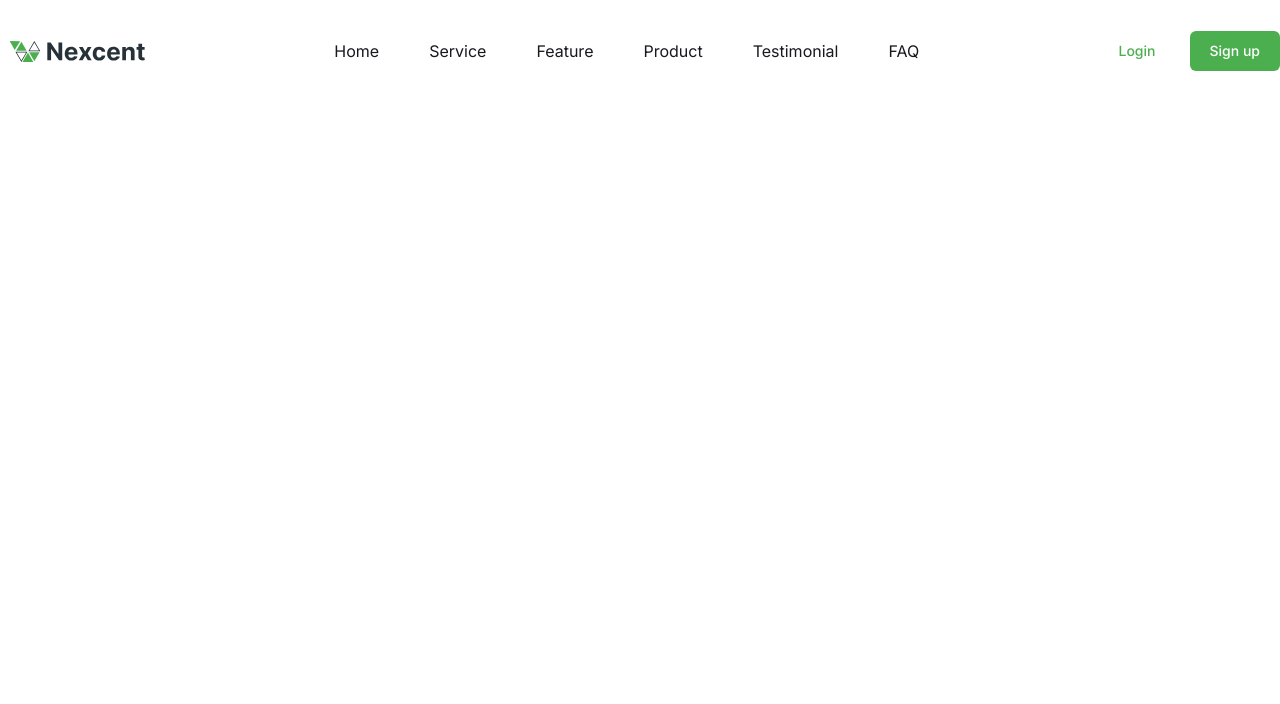
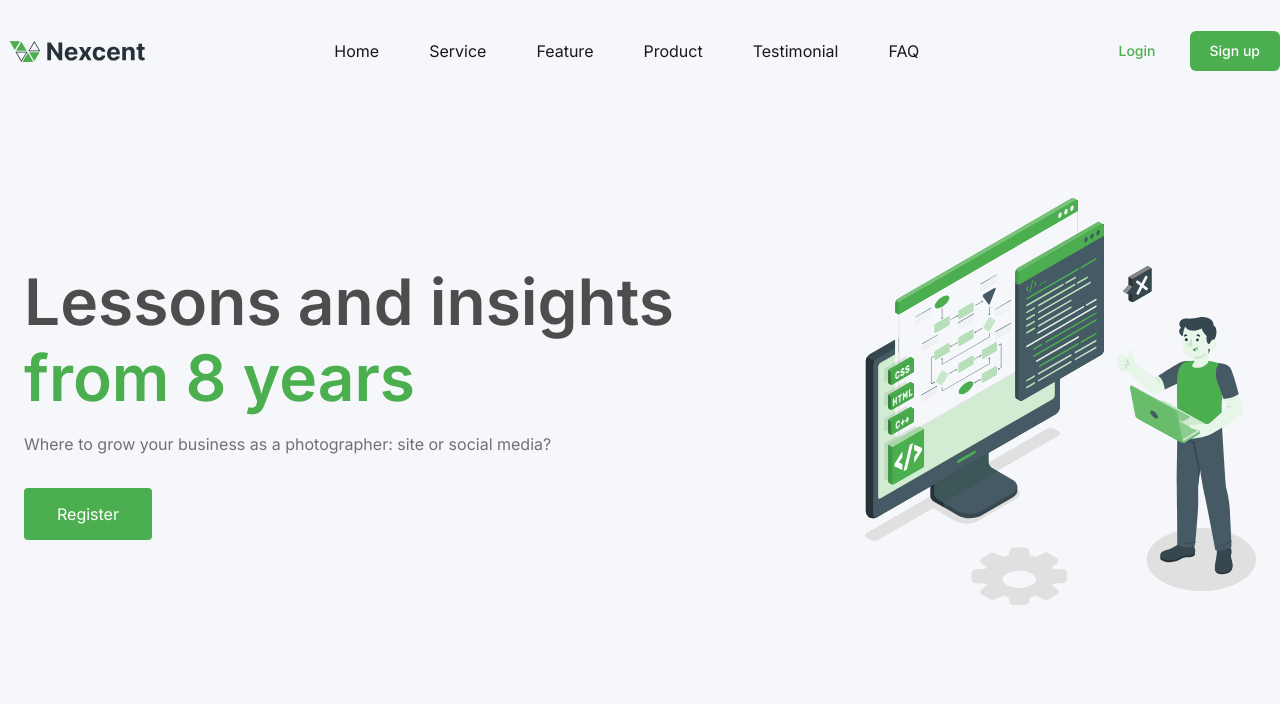
Before and after one commit to ZoyidjonNasretdinov/nexcent, a plain HTML site: page index.html in a window 1280 px wide. Drawn offline with Linux system fonts and the light colour scheme.

Commit message:
hero section html and css

```diff
--- a/css/main.css
+++ b/css/main.css
@@ -12,6 +12,7 @@ body {
   font-optical-sizing: auto;
   font-weight: 400;
   font-style: normal;
+  background: var(--Neutral-Silver, #f5f7fa);
 }
 
 img {
@@ -105,3 +106,54 @@ a {
 }
 
 /* header style end */
+
+/* hero section style start */
+
+.hero {
+  padding: 96px 0;
+}
+
+.hero__wrapper {
+  display: flex;
+  align-items: center;
+  justify-content: space-between;
+  padding: 0 24px;
+}
+
+.hero__content {
+  width: 657px;
+}
+
+.hero__title {
+  color: var(--Neutral-D_Grey, #4d4d4d);
+  font-size: 64px;
+  font-weight: 600;
+  line-height: 76px; /* 118.75% */
+  padding-bottom: 16px;
+}
+
+.hero__title span {
+  color: var(--Brand-Primary, #4CAF4F)
+}
+
+.hero__desc {
+  color: var(--Neutral-Grey, #717171);
+  line-height: 24px; /* 150% */
+  padding-bottom: 32px;
+}
+
+.hero__register {
+  display: flex;
+  width: 128px;
+  padding: 14px 32px;
+  justify-content: center;
+  align-items: center;
+  gap: 10px;
+  border-radius: 4px;
+  background: var(--Brand-Primary, #4CAF4F);
+  color: var(--Neutral-White, #FFF);
+  text-align: center;
+  line-height: 24px; /* 150% */
+}
+
+/* hero section style end */
--- a/index.html
+++ b/index.html
@@ -42,5 +42,21 @@
       <button class="header__btn singup">Sign up</button>
     </div>
   </header>
+  <main>
+    <section class="hero">
+      <div class="hero__wrapper container">
+        <div class="hero__left">
+          <div class="hero__content">
+            <h1 class="hero__title">Lessons and insights <span>from 8 years</span></h1>
+            <p class="hero__desc">Where to grow your business as a photographer: site or social media?</p>
+            <a href="" class="hero__register">Register</a>
+          </div>
+        </div>
+        <div class="hero__right">
+          <img src="./images/hero.svg" width="391" height="407" alt="">
+        </div>
+      </div>
+    </section>
+  </main>
 </body>
 </html>
```
Also changed, not shown: images/hero.svg (added).
